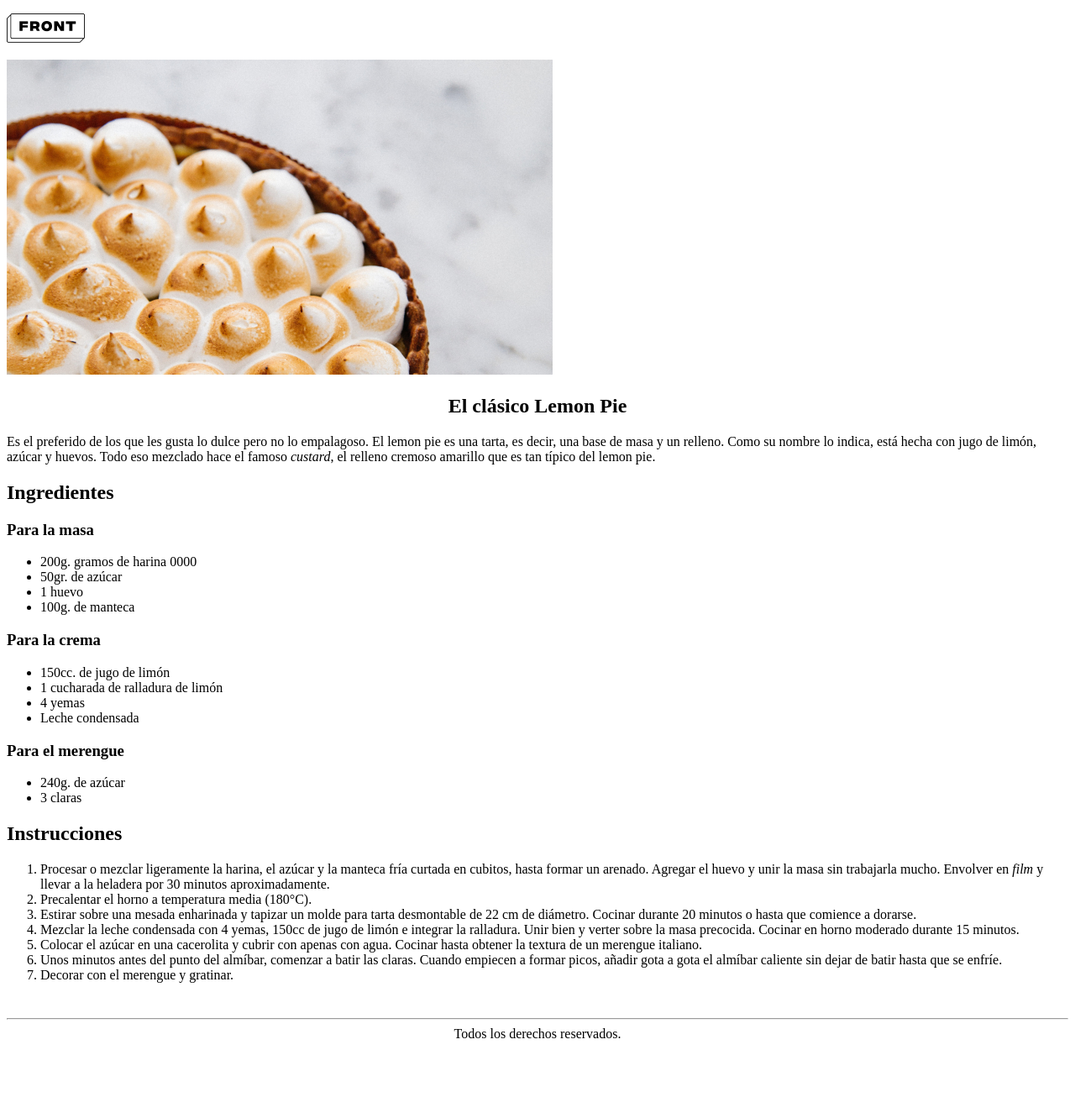
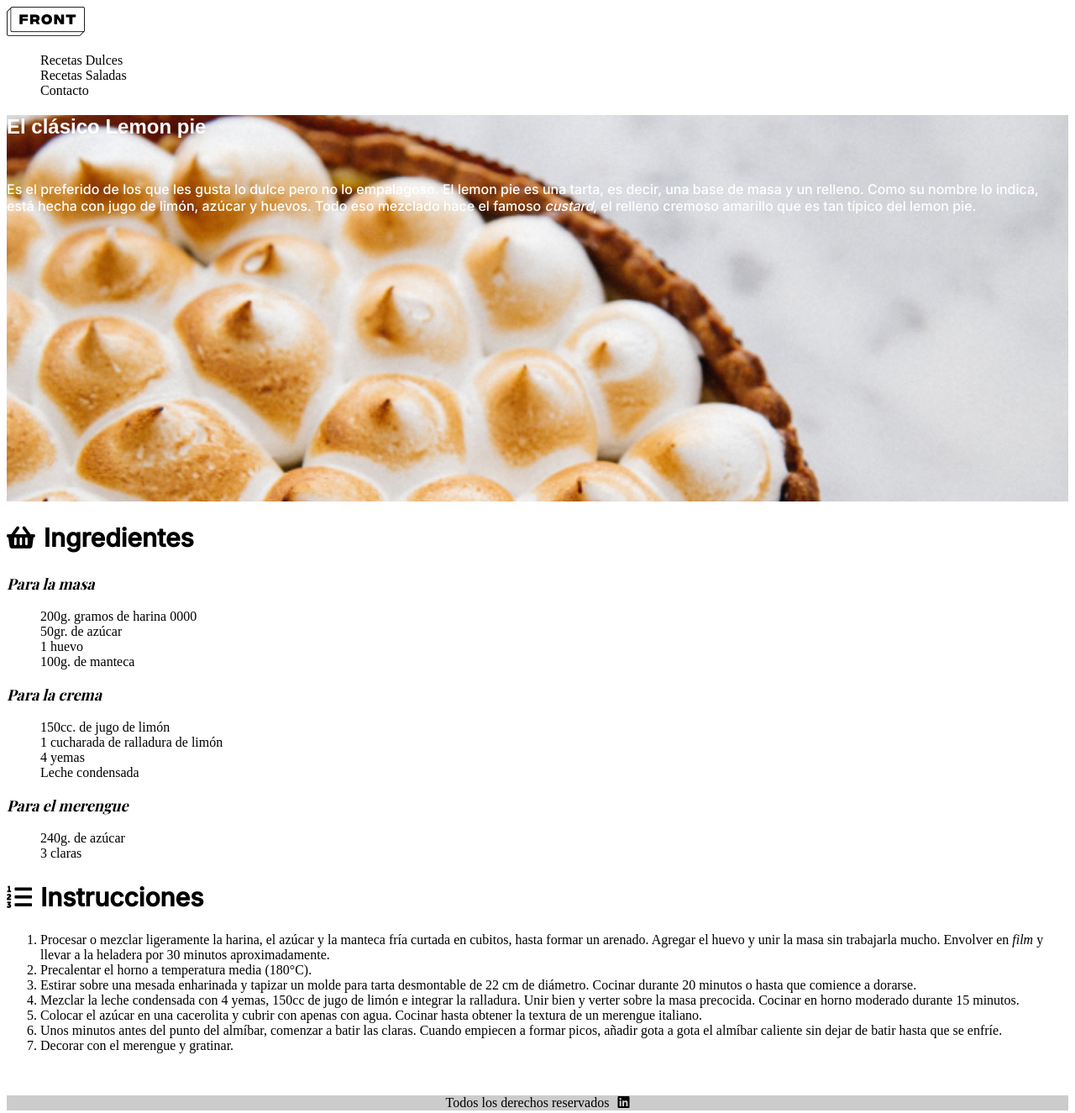
Before and after one commit to AriGVidal/FrontEnd_I, a plain HTML site: page LemonPie/index.html in a window 1280 px wide. Shown: the whole page at 84% size. Before the commit the page ends 1248 px from the top, so only its background shows below. Drawn offline with nearby package versions, Linux system fonts and the light colour scheme.

Commit message:
Subiendo Batman y editando Lemon Pie

```diff
--- /dev/null
+++ b/CV_Batman/css/style.css
@@ -0,0 +1,61 @@
+ /* Estilos generales */
+ body{
+     margin: 0;
+     font-family: 'Times New Roman', Times, serif;
+ }
+ /* Header */
+ header{
+     background-color: #e5e5e5;
+     text-align: center;
+ }
+ h1, h2{
+     background-color: #c4c4c4;
+     color: #005677;
+     letter-spacing: 8px;
+     text-transform: uppercase;
+     font-size: 35px;
+     padding: 10px;
+ }
+ /* Main */
+ .container{
+     margin: 60px auto;
+     width: fit-content;
+ }
+ h2{
+     font-size: 20px;
+
+ }
+ span{
+     font-weight: 700;
+ }
+ .personal span {
+     font-style: italic;
+ }
+ dd{
+     margin-left: 80px;
+ }
+ dl {
+     margin-left: 40px;
+ }
+ .section{
+     margin: 0 auto;
+     width: 70%;
+ }
+ /* Footer */
+ footer{
+     text-align: center;
+    background: #005677;
+    color: #FFFFFF;
+    letter-spacing: 5px;
+    text-transform: uppercase;
+ }
+ .iconoinsta {
+    background: #005677;
+    margin-left: 10px;
+    color: #FFFFFF;
+ }
+ .iconolinkedin {
+    background: #005677;
+    margin-left: 10px;
+    color: #FFFFFF;
+ }
--- /dev/null
+++ b/LemonPie/css/style.css
@@ -0,0 +1,66 @@
+/* Estilos generales*/
+a {
+    color: #000000;
+    text-decoration: none;
+}
+ul {
+    list-style-type: none;
+}
+
+/* Header */
+nav {
+    font-family: 'Inter regular';
+}
+
+
+/* Main*/
+.banner>h1 {
+    font-weight: 900;
+    font-family: 'Inter regular', sans-serif;
+    color: #FFFFFF;
+    size: 48px;
+    height: 58px;
+    width: 475px;
+    left: 8px;
+    top: 363px;
+    text-align: justify;
+}
+.banner>p {
+    color: #FFFFFF;
+    font-family: 'Inter', sans-serif;
+}
+h2{
+    font-family: 'Inter', sans-serif;
+    font-size: 30px;
+    font-weight: 700;
+}
+h3{
+    font-family: 'Playfair Display';
+    font-style: italic;
+    font-size: 18px;
+}
+.banner {
+    background-color: wheat;
+    background-image: url("../img/lemon-pie.jpg");
+    background-repeat: no-repeat;
+    background-attachment: fixed;
+    background-size: cover;
+    background-position: center;
+    height: 460px;
+}
+.canasta {
+    margin-right: 10px;
+}
+.lista {
+    margin-right: 10px;
+}
+
+
+/* Footer */
+footer {
+    background-color: #ccc;
+    text-align: center;
+}
+.icono-social {
+    margin-left: 10px;
+}
--- a/LemonPie/index.html
+++ b/LemonPie/index.html
@@ -5,15 +5,35 @@
     <meta http-equiv="X-UA-Compatible" content="IE=edge">
     <meta name="viewport" content="width=device-width, initial-scale=1.0">
     <title>El clasico Lemon Pie</title>
+    <link rel="preconnect" href="https://fonts.googleapis.com">
+<link rel="preconnect" href="https://fonts.gstatic.com" crossorigin>
+<link href="https://fonts.googleapis.com/css2?family=Inter:wght@500&display=swap" rel="stylesheet">
+<link rel="stylesheet" href="https://cdnjs.cloudflare.com/ajax/libs/font-awesome/5.15.3/css/all.min.css" integrity="sha512-iBBXm8fW90+nuLcSKlbmrPcLa0OT92xO1BIsZ+ywDWZCvqsWgccV3gFoRBv0z+8dLJgyAHIhR35VZc2oM/gI1w==" crossorigin="anonymous" referrerpolicy="no-referrer" />
+<link rel="preconnect" href="https://fonts.googleapis.com">
+<link rel="preconnect" href="https://fonts.gstatic.com" crossorigin>
+<link href="https://fonts.googleapis.com/css2?family=Playfair+Display:wght@700&display=swap" rel="stylesheet">
+<link rel="stylesheet" href="css/style.css">
 </head>
 <body>
     <header>
-        <p><img src="img/Group.png" alt="Front End 1"></p>
+        <a href="index.html"><img src="img/Group.png" alt="Front End 1"></a>
+        <nav>
+            <ul>
+            <li><a href="https://recetasveganas.net/recipes/category/recetas-veganas/dulces-veganos" target="_blank">Recetas Dulces</a></li>
+            <li><a href="https://recetasveganas.net/recipes/category/saladas" target="_blank">Recetas Saladas</a></li>
+            <li><a href="contacto.html">Contacto</a></li>
+        </ul>
+        </nav>
+
+
     </header>
     <main>
-        <section>
-            <img src="img/lemon-pie.jpg" alt="Lemonpie">
-           <h1 align ="center">El clásico Lemon Pie</h1>
+        <section class="banner">
+
+
+            <h1>El clásico Lemon pie</h1>
+
+
             <p>Es el preferido de los que les gusta lo dulce pero no lo empalagoso. El lemon pie es una tarta, es decir,
                 una base de masa y un relleno. Como su nombre lo indica, está hecha con jugo de limón, azúcar y huevos.
                 Todo eso mezclado hace el famoso <em>custard</em>, el relleno cremoso amarillo que es tan típico del
@@ -21,7 +41,7 @@
             </p>
         </section>
         <section>
-            <h2>Ingredientes</h2>
+            <h2><i class="fas fa-shopping-basket canasta"></i>Ingredientes</h2>
             <h3>Para la masa</h3>
             <ul>
             <li>200g. gramos de harina 0000</li>
@@ -43,7 +63,7 @@
             </ul>
         </section>
         <section>
-            <h2>Instrucciones</h2>
+            <h2><i class="fas fa-list-ol lista"></i>Instrucciones</h2>
             <ol>
             <li>Procesar o mezclar ligeramente la harina, el azúcar y la manteca fría curtada en cubitos, hasta formar un
                 arenado. Agregar el huevo y unir la masa sin trabajarla mucho. Envolver en <i>film</i> y llevar a la heladera
@@ -60,9 +80,10 @@
              <li>Decorar con el merengue y gratinar.</li>
                   </ol><br>
 
-                <hr>
         </section>
     </main>
-    <footer align ="center">Todos los derechos reservados.</footer>
+    <footer>
+        <p>Todos los derechos reservados<a href="#"><i class="fab fa-linkedin icono-social"></a></i></p>
+    </footer>
 </body>
 </html>
```
Also changed, not shown: CV_Batman/index.html (added, +54 -0 lines), CV_Batman/img/ico_instagram.svg (added), CV_Batman/img/ico_linkedin.svg (added), CV_Batman/img/logo_batman.svg (added), CV_Personal/index.js (added).
